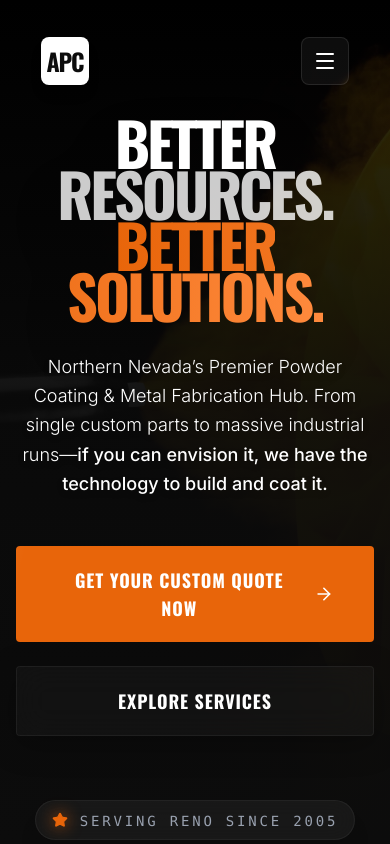
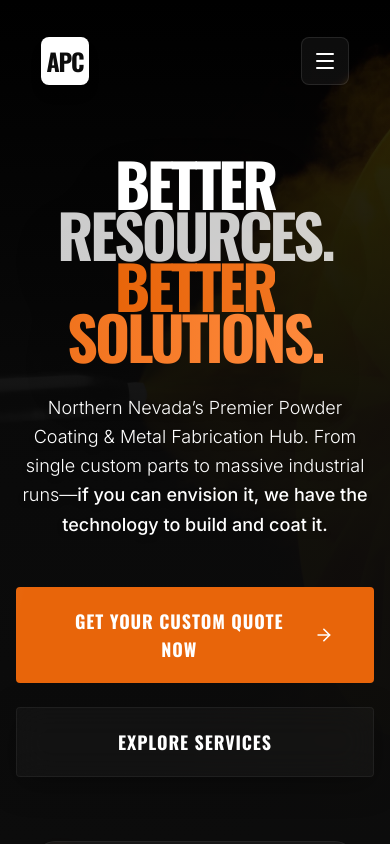
Before and after one commit to donofdetail-cmyk/APC, a React (Vite) app: page / in a window 390 px wide. Shown: the top 844 px of the page. Built offline with nearby package versions, Linux system fonts and the light colour scheme.

Commit message:
style: aggressively lower hero text on mobile devices using vh units

```diff
--- a/src/components/Hero.tsx
+++ b/src/components/Hero.tsx
@@ -29,7 +29,7 @@ export function Hero() {
         />
       </div>
 
-      <div className="container mx-auto px-4 relative z-20 text-center pt-64 sm:pt-16">
+      <div className="container mx-auto px-4 relative z-20 text-center pt-[40vh] sm:pt-16">
         <motion.div
           initial={{ opacity: 0, y: 40 }}
           animate={{ opacity: 1, y: 0 }}
```
